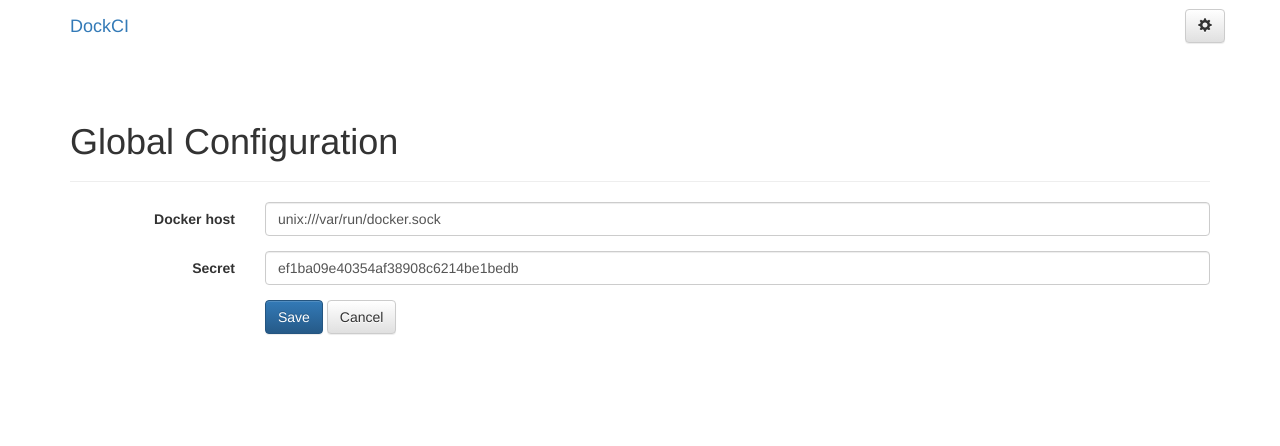
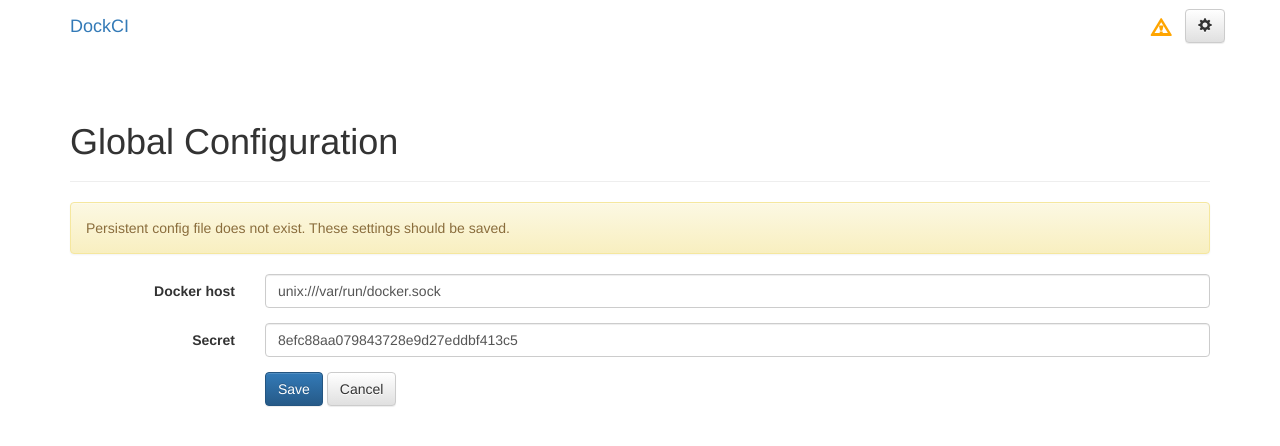
Before and after one commit to RickyCook/paas-in-a-day-dockci, a Flask app: page /config in a window 1280 px wide. Shown: the top 446 px of the page. Run offline with Flask 2, Linux system fonts and the light colour scheme; some libraries are stand-ins or nearby versions.

Commit message:
Add global alert mark when config isn't saved

```diff
--- a/main.py
+++ b/main.py
@@ -140,6 +140,9 @@ APP = Flask(__name__)
 CONFIG = Config()
 
 
+APP.config.model = CONFIG  # For templates
+
+
 @APP.route('/')
 def root_view():
     """
@@ -159,7 +162,7 @@ def config_edit_view():
 
     request_fill(CONFIG, ('docker_host', 'secret'))
 
-    return render_template('config_edit.html', config=CONFIG)
+    return render_template('config_edit.html')
 
 
 @APP.route('/jobs/<slug>', methods=('GET', 'POST'))
--- a/templates/_base.html
+++ b/templates/_base.html
@@ -33,6 +33,7 @@
 	  <a class="navbar-brand" href="/">DockCI</a>
       </div>
       <p class="navbar-right">
+        {% if not config.model.exists() %}<i class="navbar-brand glyphicon glyphicon-warning-sign" style="color:orange"></i>{% endif %}
         <a class="btn btn-default navbar-btn" href="/config"><i class="glyphicon glyphicon-cog"></i></a>
       </p>
     </div>
--- a/templates/config_edit.html
+++ b/templates/config_edit.html
@@ -2,17 +2,20 @@
 {% block title %}Global Configuration{% endblock %}
 {% block header %}Global Configuration{% endblock %}
 {% block content %}
+{% if not config.model.exists() -%}
+  <div class="alert alert-warning" role="alert">Persistent config file does not exist. These settings should be saved.</div>
+{%- endif %}
 <form class="form-horizontal" role="form" action="/config" method="POST">
   <div class="form-group">
     <label for="inputDockerHost" class="col-sm-2 control-label">Docker host</label>
     <div class="col-sm-10">
-      <input class="form-control" id="inputDockerHost" name="docker_host" placeholder="Name" value="{{ config.docker_host or '' }}">
+      <input class="form-control" id="inputDockerHost" name="docker_host" placeholder="Name" value="{{ config.model.docker_host or '' }}">
     </div>
   </div>
   <div class="form-group">
     <label for="inputSecret" class="col-sm-2 control-label">Secret</label>
     <div class="col-sm-10">
-      <input class="form-control" id="inputSecret" name="secret" value="{{ config.secret or '' }}">
+      <input class="form-control" id="inputSecret" name="secret" value="{{ config.model.secret or '' }}">
     </div>
   </div>
   <div class="form-group">
--- a/yaml_model.py
+++ b/yaml_model.py
@@ -139,6 +139,9 @@ class Model(object, metaclass=ModelMeta):
         """
         return self.__class__.data_dir_path() + ['%s.yaml' % self.slug]
 
+    def exists(self):
+        return os.path.isfile(os.path.join(*self.data_file_path()))
+
     def load(self, data_file=None):
         """
         Fill the object from the job file
```
